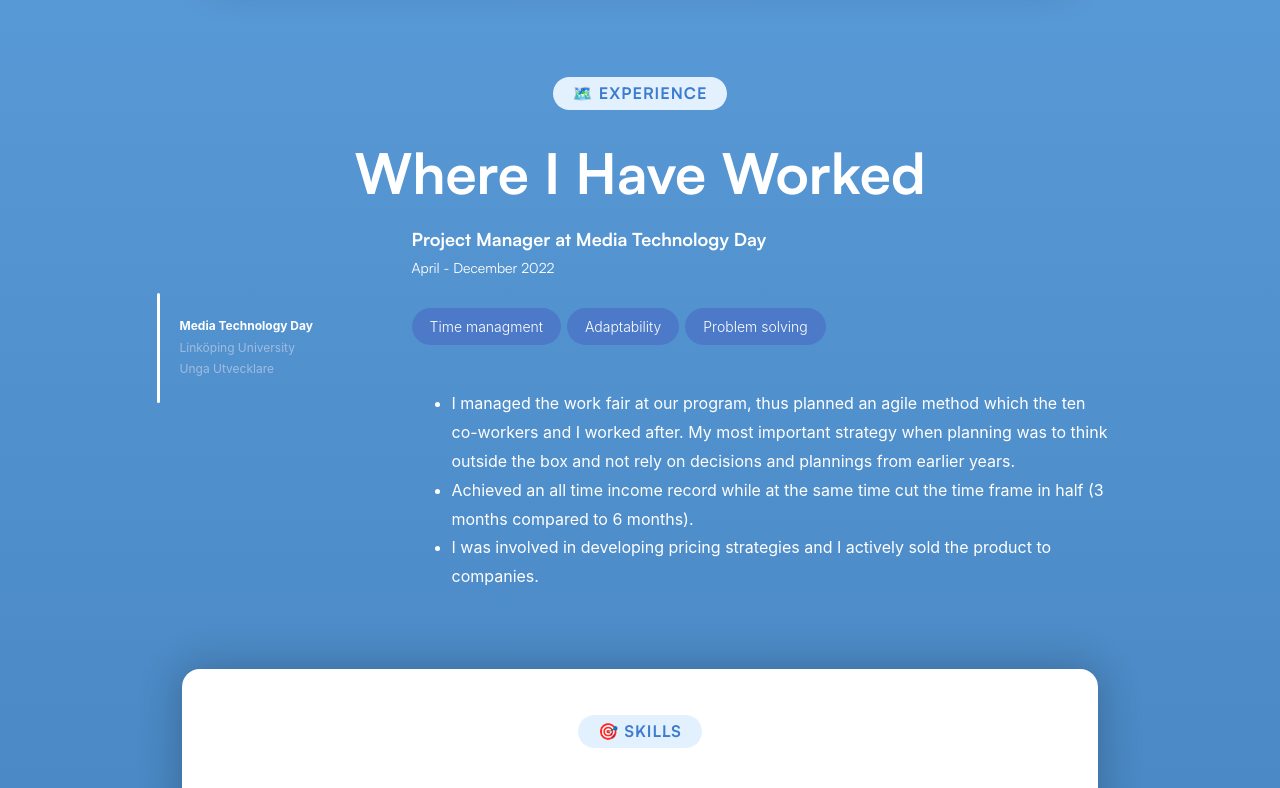
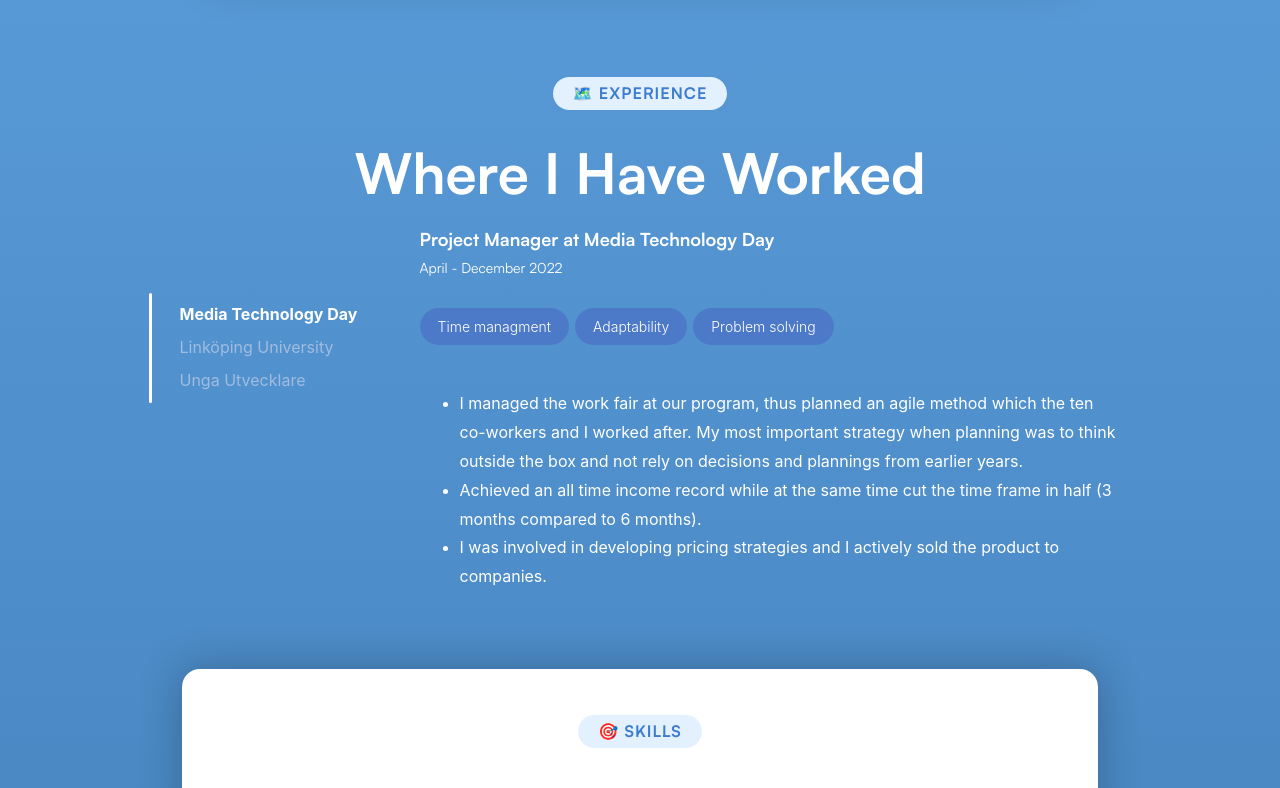
Before and after one commit to Filipbagen/filipbagen.se, a React (Create React App) app: page / in a window 1280 px wide. Shown: the part 1090-1878 px from the top of the page. Built offline with nearby package versions, Linux system fonts and the light colour scheme; a web font is replaced by a local one.

Commit message:
Style bug

```diff
--- a/src/components/Experience.js
+++ b/src/components/Experience.js
@@ -181,10 +181,9 @@
     & > p {
         cursor: pointer;
         margin: 0;
+        padding: 2px 8px;
         transition: .2s;
         color: white;
-        transition: .2s;
-        font-size: 12px;
         border-radius: 6px;
         width: 200px;
 
--- a/src/components/SmallProject.js
+++ b/src/components/SmallProject.js
@@ -98,4 +98,5 @@
     display: flex;
     flex-direction: row;
     justify-content: space-between;
+    align-items: center;
 `
```
